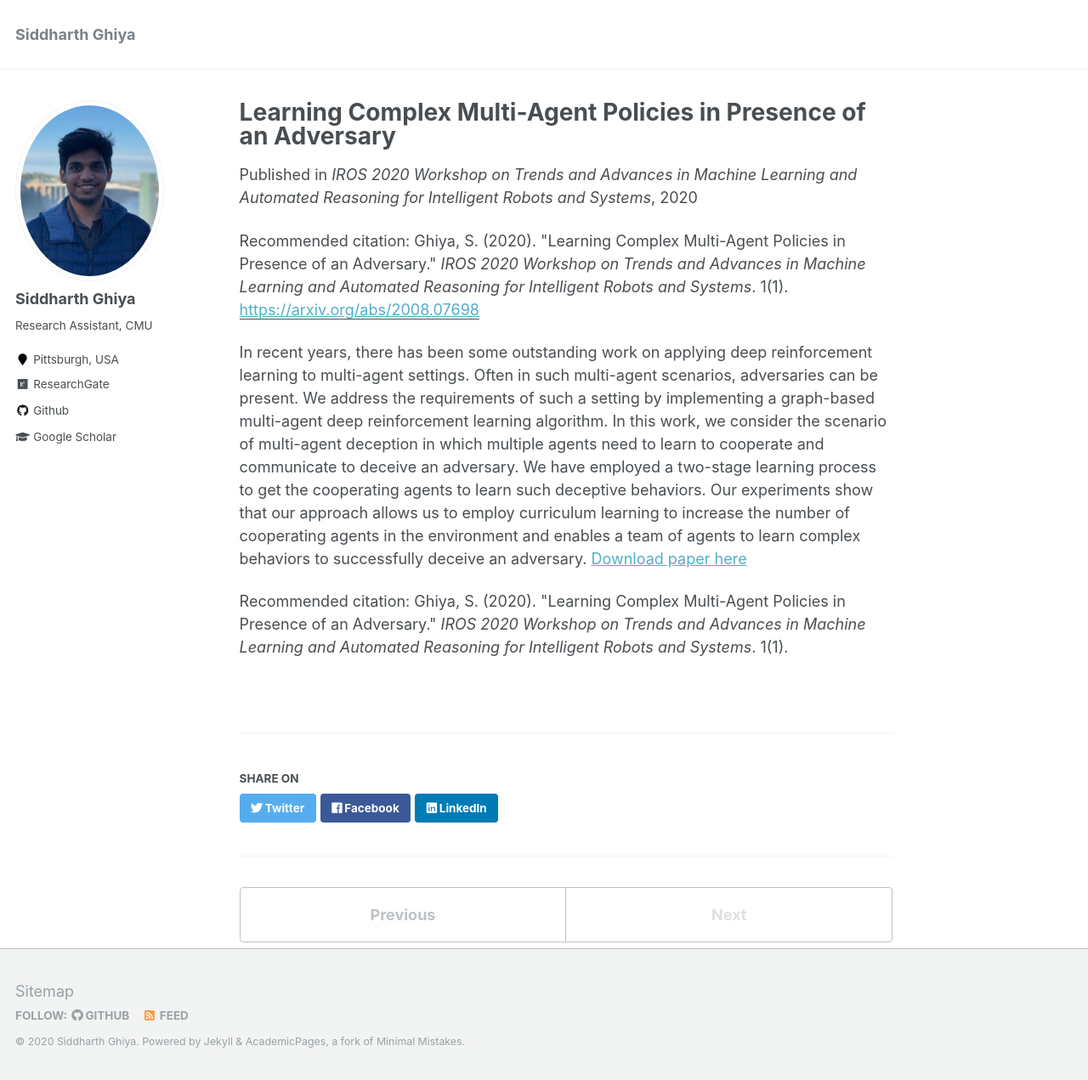
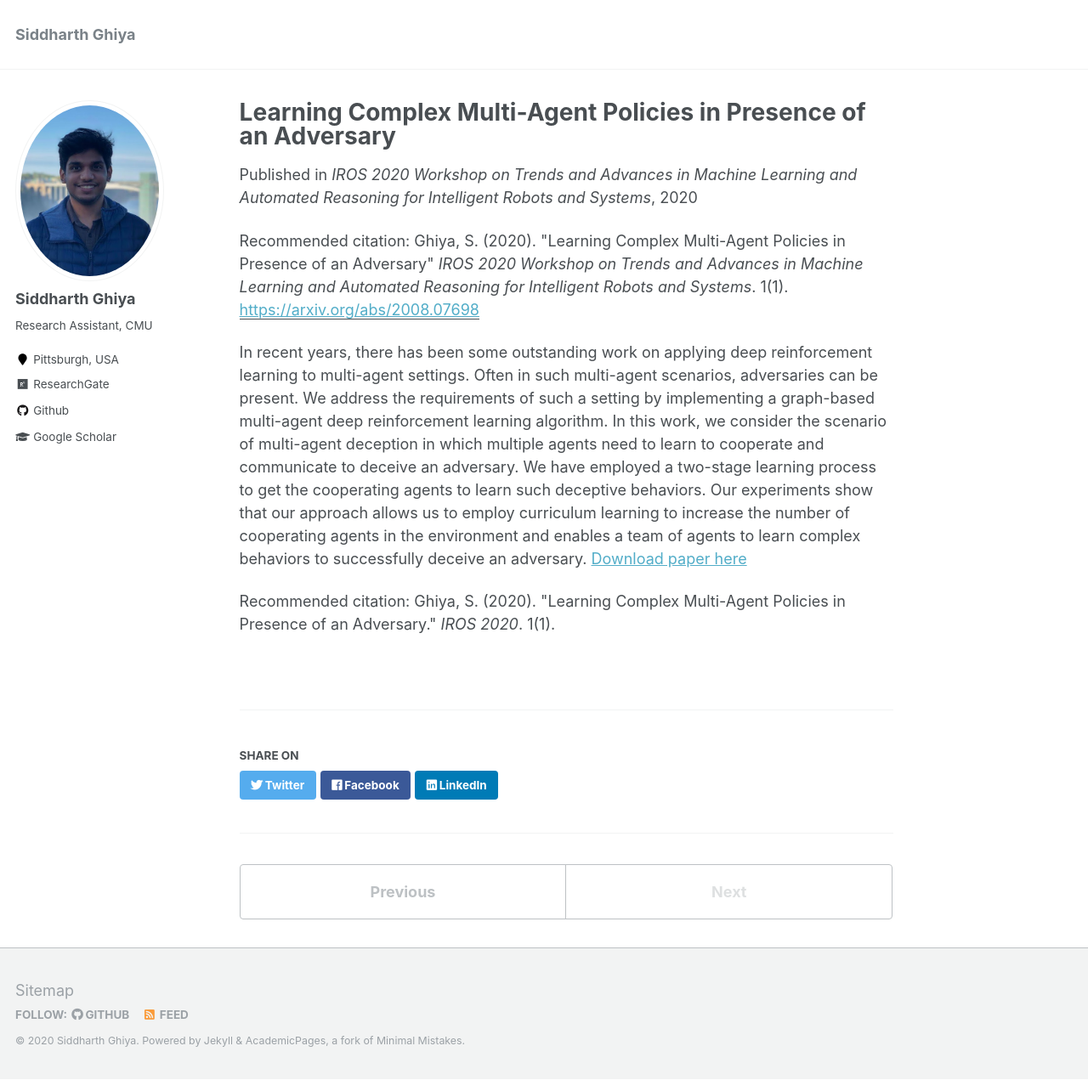
Before and after one commit to siddharthghiya/siddharthghiya.github.io, a Jekyll site: the page built from _publications/deception.md, in a window 1280 px wide and 1271 px high. Shown: the whole window at 85% size. Built offline with Jekyll 4.4.1, drawn with Linux system fonts in a browser that asks for light colours.

Commit message:
added publication

```diff
--- a/_publications/deception.md
+++ b/_publications/deception.md
@@ -6,9 +6,9 @@ excerpt: ''
 date: 2020-08-18
 venue: 'IROS 2020 Workshop on Trends and Advances in Machine Learning and Automated Reasoning for Intelligent Robots and Systems'
 paperurl: 'https://arxiv.org/abs/2008.07698'
-citation: 'Ghiya, S. (2020). &quot;Learning Complex Multi-Agent Policies in Presence of an Adversary.&quot; <i>IROS 2020 Workshop on Trends and Advances in Machine Learning and Automated Reasoning for Intelligent Robots and Systems</i>. 1(1).'
+citation: 'Ghiya, S. (2020). &quot;Learning Complex Multi-Agent Policies in Presence of an Adversary&quot; <i>IROS 2020 Workshop on Trends and Advances in Machine Learning and Automated Reasoning for Intelligent Robots and Systems</i>. 1(1).'
 ---
 In recent years, there has been some outstanding work on applying deep reinforcement learning to multi-agent settings. Often in such multi-agent scenarios, adversaries can be present. We address the requirements of such a setting by implementing a graph-based multi-agent deep reinforcement learning algorithm. In this work, we consider the scenario of multi-agent deception in which multiple agents need to learn to cooperate and communicate to deceive an adversary. We have employed a two-stage learning process to get the cooperating agents to learn such deceptive behaviors. Our experiments show that our approach allows us to employ curriculum learning to increase the number of cooperating agents in the environment and enables a team of agents to learn complex behaviors to successfully deceive an adversary.
 [Download paper here](https://arxiv.org/pdf/2008.07698.pdf)
 
-Recommended citation: Ghiya, S. (2020). &quot;Learning Complex Multi-Agent Policies in Presence of an Adversary.&quot; <i>IROS 2020 Workshop on Trends and Advances in Machine Learning and Automated Reasoning for Intelligent Robots and Systems</i>. 1(1).
+Recommended citation: Ghiya, S. (2020). &quot;Learning Complex Multi-Agent Policies in Presence of an Adversary.&quot; <i>IROS 2020</i>. 1(1).
```
